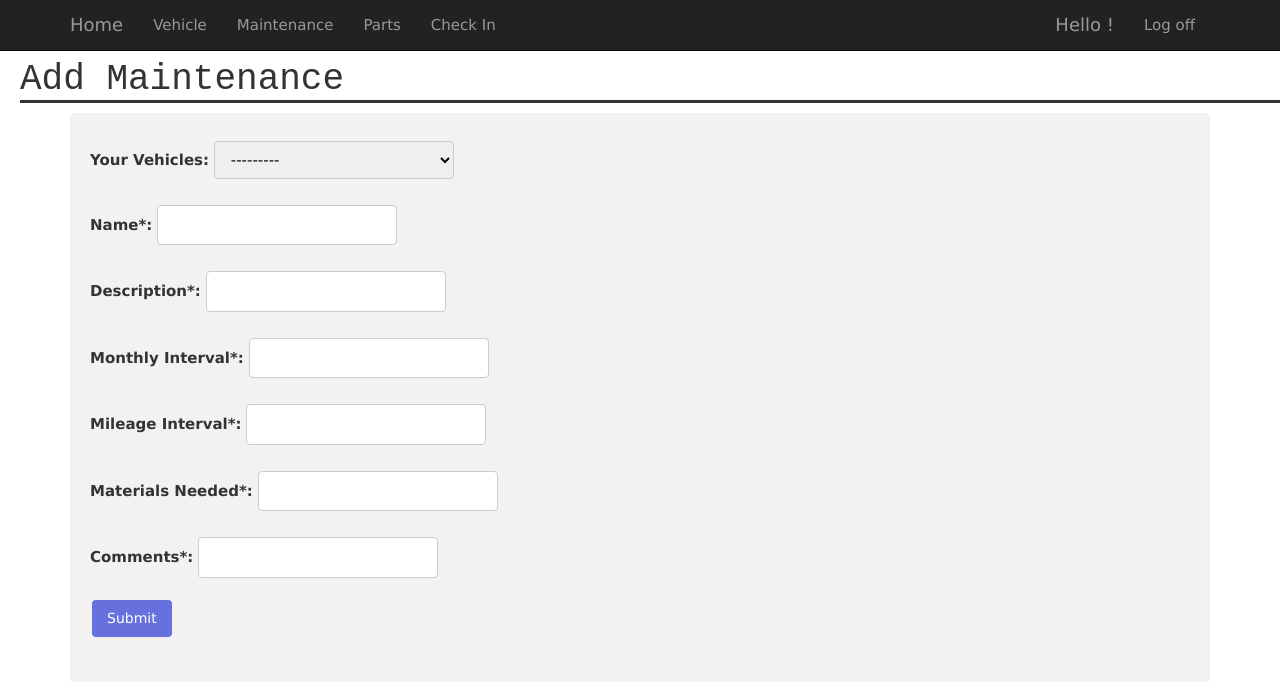
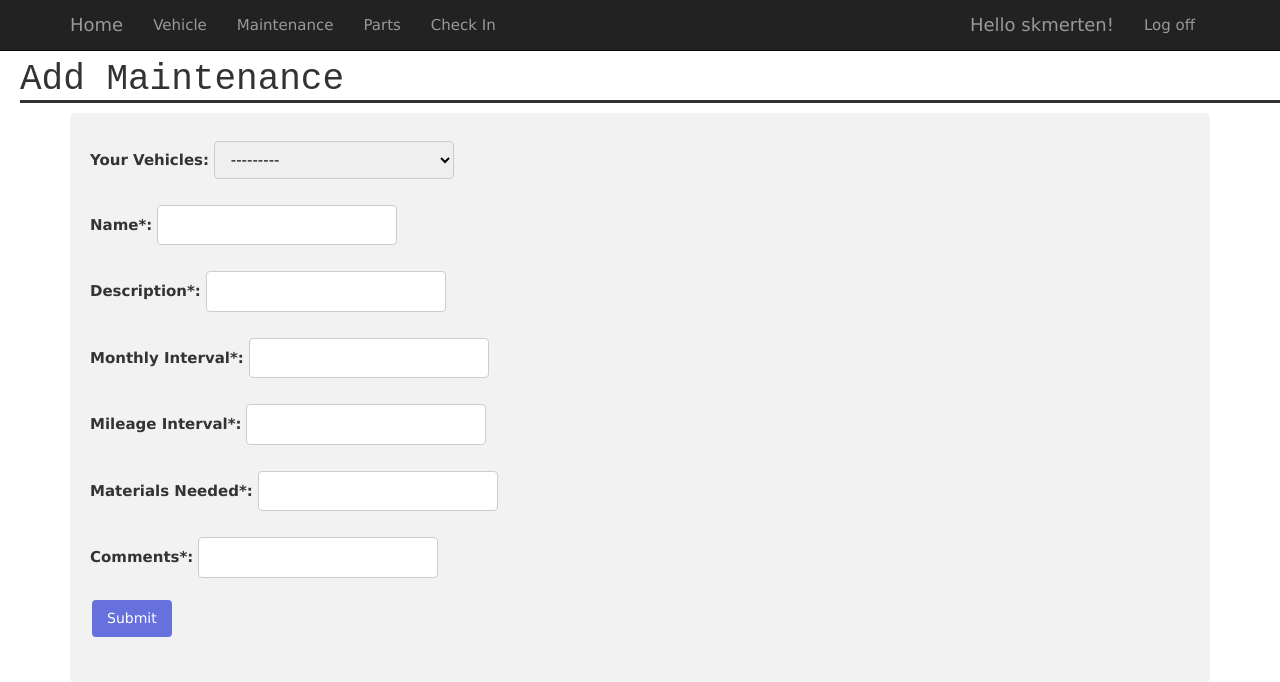
Before and after one commit to skmerten/KeepItRunnin-DJANGO, a Django app: page /maintenance/add/ in a window 1280 px wide. Shown: the top 682 px of the page. Run offline with Django 3.2, Linux system fonts and the light colour scheme; a user stored in the database is signed in; data comes from the database, SQL or seed files in the repository; both versions use the stored data as it was after the commit; some libraries are stand-ins or nearby versions.

Commit message:
Changed First_name to username in layout

```diff
--- a/KeepItRunnin-DJ/app/templates/app/loginpartial.html
+++ b/KeepItRunnin-DJ/app/templates/app/loginpartial.html
@@ -2,7 +2,7 @@
 <form id="logoutForm" action="/logout" method="post" class="navbar-right">
     {% csrf_token %}
     <ul class="nav navbar-nav navbar-right">
-        <li><span class="navbar-brand">Hello {{ user.first_name }}!</span></li>
+        <li><span class="navbar-brand">Hello {{ user.username }}!</span></li>
         <li><a href="javascript:document.getElementById('logoutForm').submit()">Log off</a></li>
     </ul>
 </form>
```
Also changed, not shown: KeepItRunnin-DJ/db.sqlite3.
